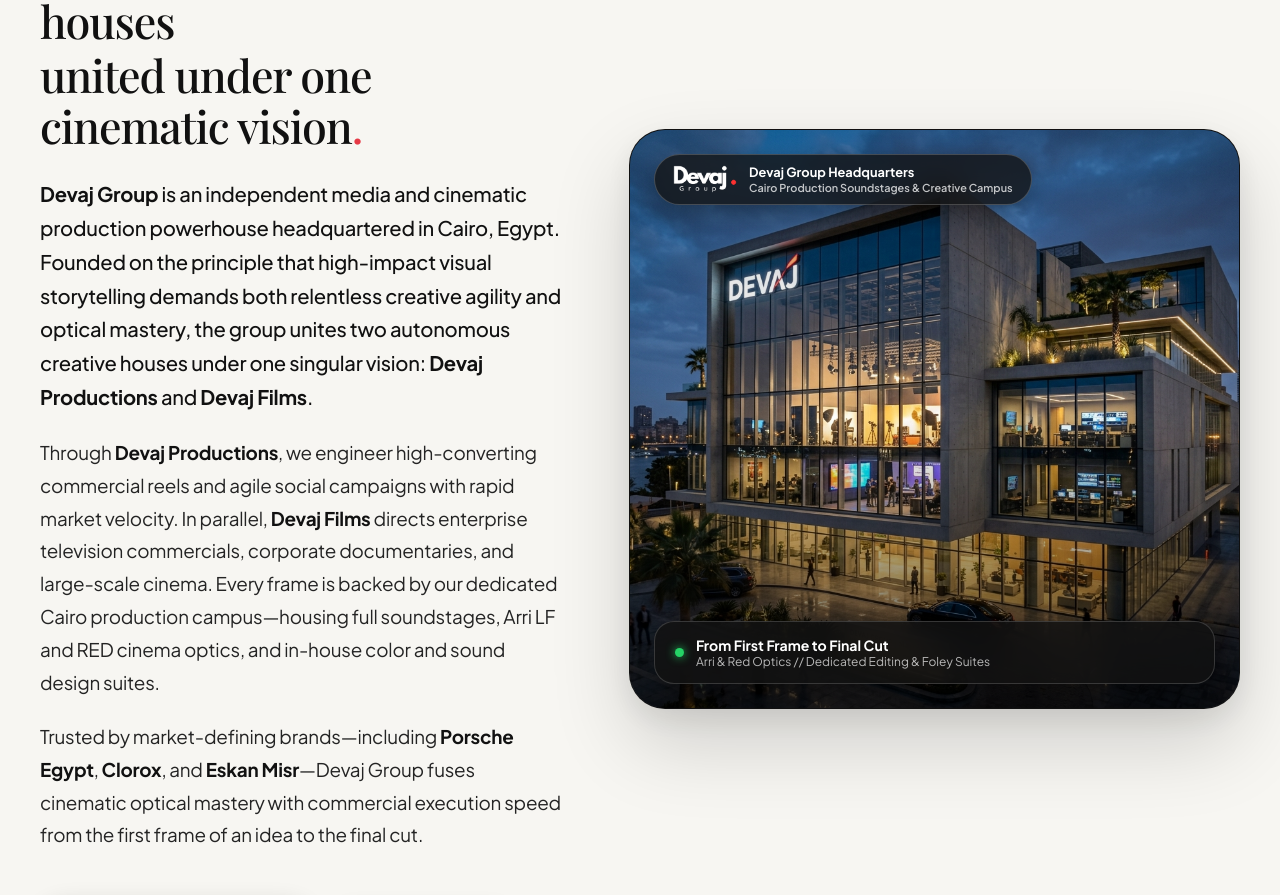
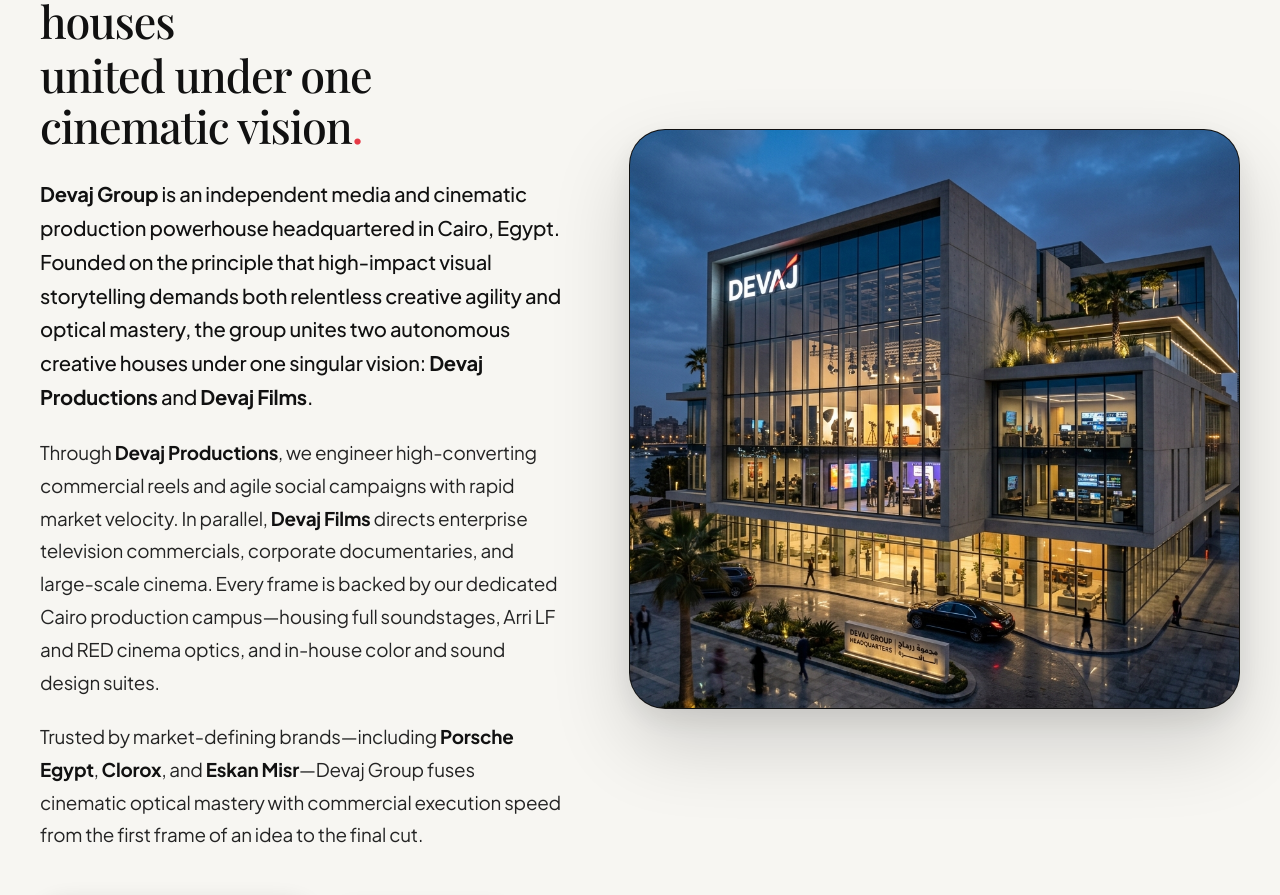
Before and after one commit to M7MDMKRM/Devaj, a Next.js app: page / in a window 1280 px wide. Shown: the part 982-1877 px from the top of the page. Built offline with nearby package versions, Linux system fonts and the light colour scheme; a web font is replaced by a local one.

Commit message:
refactor(about): remove floating text badges from headquarters image leaving pure visual

```diff
--- a/src/components/AboutGroupSection.jsx
+++ b/src/components/AboutGroupSection.jsx
@@ -125,29 +125,6 @@
                 alt="Devaj Group Official Corporate Headquarters in Cairo"
                 className="about-studio-image"
               />
-              <div className="about-image-overlay" />
-
-              {/* Top Floating Badge */}
-              <div className="about-logo-badge">
-                <img
-                  src="/images/devaj-logo.png"
-                  alt="Devaj Group"
-                  className="about-badge-logo-img"
-                />
-                <div className="badge-text-box">
-                  <span className="badge-title">Devaj Group Headquarters</span>
-                  <span className="badge-subtitle">Cairo Production Soundstages &amp; Creative Campus</span>
-                </div>
-              </div>
-
-              {/* Bottom Floating Stats Tag */}
-              <div className="about-bottom-tag">
-                <div className="status-live-dot" />
-                <div>
-                  <span className="tag-headline">From First Frame to Final Cut</span>
-                  <span className="tag-sub">Arri &amp; Red Optics // Dedicated Editing &amp; Foley Suites</span>
-                </div>
-              </div>
             </div>
           </div>
         </div>
```
